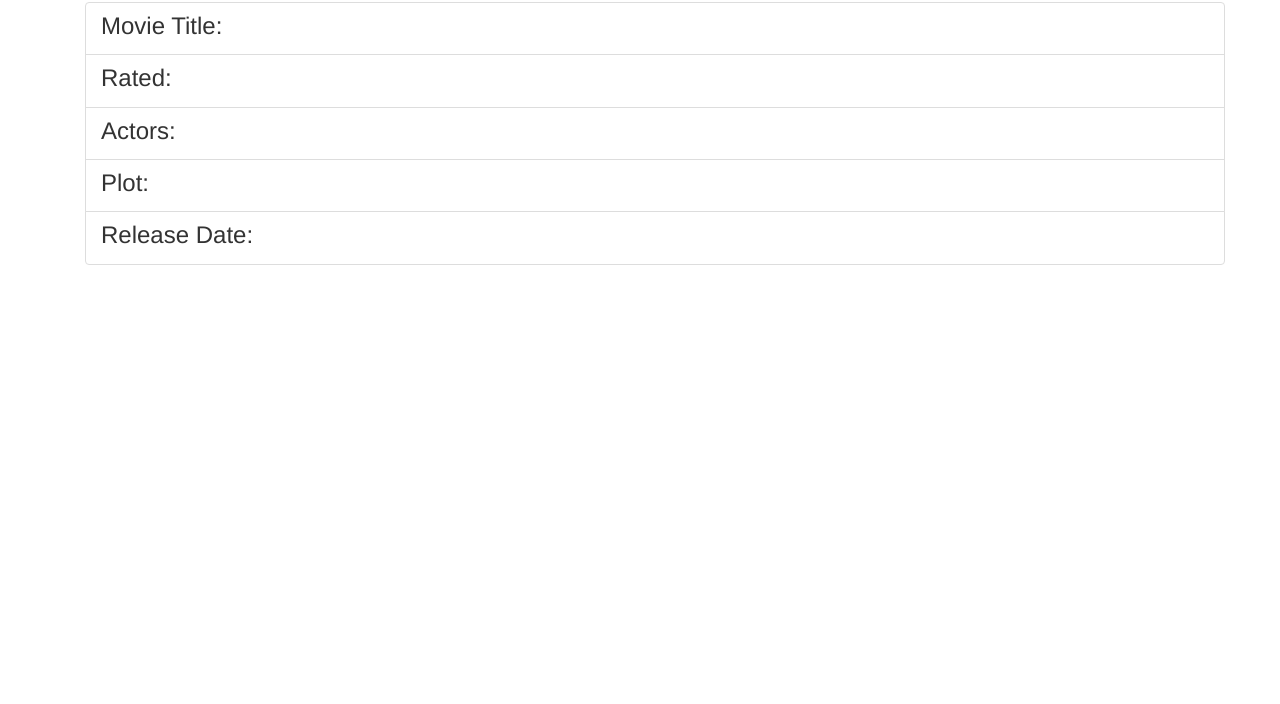
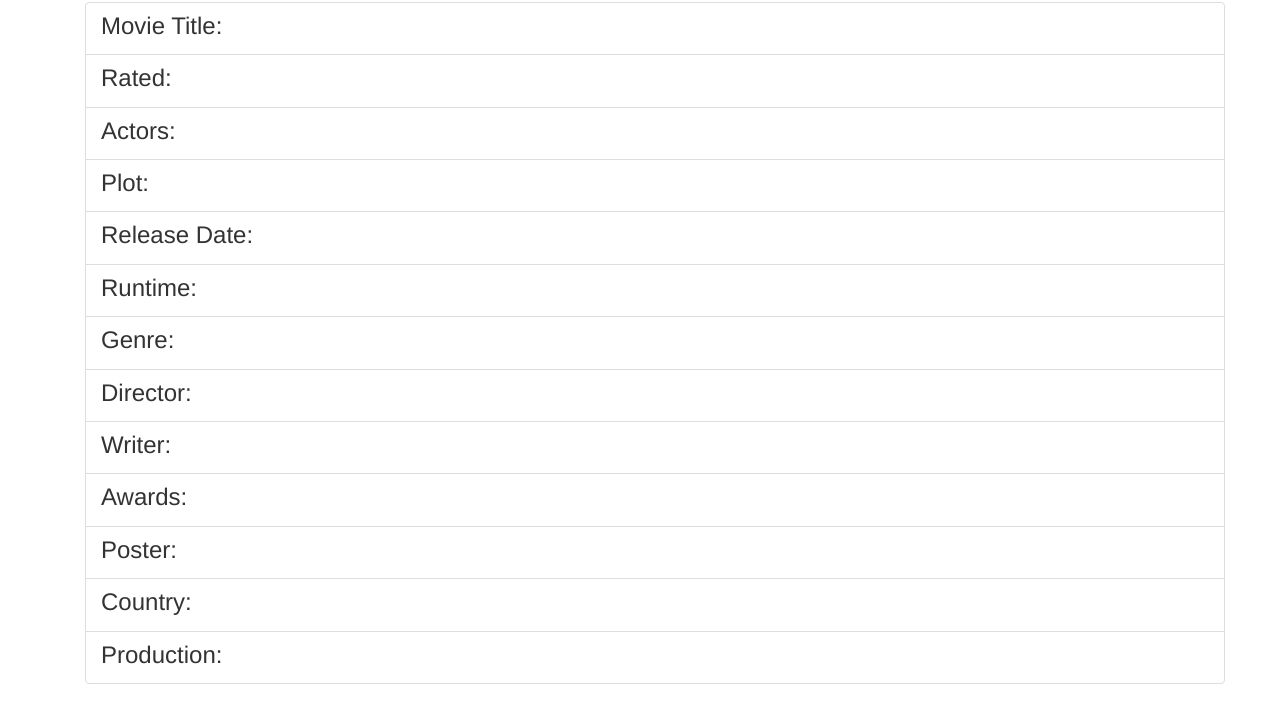
Before and after one commit to had14b/lesson8_ajax, a plain HTML site: page Lesson8_AssignmentFiles/index.html in a window 1280 px wide. Shown: the part 533-1237 px from the top of the page. Before the commit the page ends 818 px from the top, so only its background shows below. Drawn offline with nearby package versions, Linux system fonts and the light colour scheme.

Commit message:
Lesson 8 final commit

```diff
--- a/Lesson8_AssignmentFiles/index.html
+++ b/Lesson8_AssignmentFiles/index.html
@@ -1,9 +1,9 @@
 <html>
 <!- -
 Program Name:   Seminole Movie Connection
-Author:
-Date:
-Filename:   index.html
+Author:         Homer Davis
+Date:           4/14/17
+Filename:       index.html
 - ->
 
 <head>
@@ -54,6 +54,47 @@ Filename:   index.html
             <p class="list-group-item-text lead text-primary" id="Released">  </p>
         </a>
 
+        <a href="#" class="list-group-item">
+            <h3 class="list-group-item-heading">Runtime:</h3>
+            <p class="list-group-item-text lead text-primary" id="Runtime">  </p>
+        </a>
+        <a href="#" class="list-group-item">
+            <h3 class="list-group-item-heading">Genre:</h3>
+            <p class="list-group-item-text lead text-primary" id="Genre">  </p>
+        </a>
+        <a href="#" class="list-group-item">
+            <h3 class="list-group-item-heading">Director:</h3>
+            <p class="list-group-item-text lead text-primary" id="Director">  </p>
+        </a>
+        <a href="#" class="list-group-item">
+            <h3 class="list-group-item-heading">Writer:</h3>
+            <p class="list-group-item-text lead text-primary" id="Writer">  </p>
+        </a>
+        <a href="#" class="list-group-item">
+            <h3 class="list-group-item-heading">Awards:</h3>
+            <p class="list-group-item-text lead text-primary" id="Awards">  </p>
+        </a>
+        <a href="#" class="list-group-item">
+            <h3 class="list-group-item-heading">Poster:</h3>
+            <p class="list-group-item-text lead text-primary" id="Poster">  </p>
+        </a>
+        <a href="#" class="list-group-item">
+            <h3 class="list-group-item-heading">Country:</h3>
+            <p class="list-group-item-text lead text-primary" id="Country">  </p>
+        </a>
+        <a href="#" class="list-group-item">
+            <h3 class="list-group-item-heading">Production:</h3>
+            <p class="list-group-item-text lead text-primary" id="Production">  </p>
+        </a>
+
+
+
+
+
+
+
+
+
     </div>
 </div>
     <script>
@@ -71,6 +112,14 @@ Filename:   index.html
                      $('#Actors').html(json.Actors);
                      $('#Plot').html(json.Plot);
                      $('#Released').html(json.Released);
+                     $('#Runtime').html(json.Runtime);
+                     $('#Genre').html(json.Genre);
+                     $('#Director').html(json.Director);
+                     $('#Writer').html(json.Writer);
+                     $('#Awards').html(json.Awards);
+                     $('#Poster').html(json.Poster);
+                     $('#Country').html(json.Country);
+                     $('#Production').html(json.Production);
                 })
                 .fail(function() {
                       alert("Posting failed.");
```
Also changed, not shown: 1 other file.
